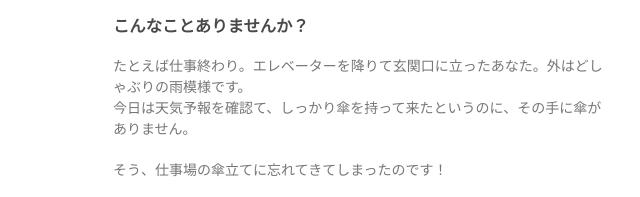
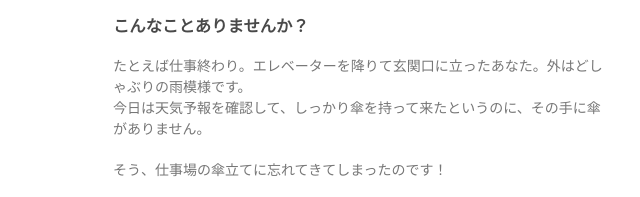
Before and after one commit to kimura-m-29/with-umbrella, a plain HTML site: page index.html in a window 1280 px wide. Shown: the part 245-442 px from the top of the page, 457-1097 px from the left. Drawn offline with Linux system fonts and the light colour scheme.

Commit message:
Update index.html

```diff
--- a/index.html
+++ b/index.html
@@ -34,7 +34,7 @@
 <a name="%E3%81%93%E3%82%93%E3%81%AA%E3%81%93%E3%81%A8%E3%81%82%E3%82%8A%E3%81%BE%E3%81%9B%E3%82%93%E3%81%8B-1" class="anchor" href="#%E3%81%93%E3%82%93%E3%81%AA%E3%81%93%E3%81%A8%E3%81%82%E3%82%8A%E3%81%BE%E3%81%9B%E3%82%93%E3%81%8B-1"><span class="octicon octicon-link"></span></a>こんなことありませんか？</h3>
 
 <p>たとえば仕事終わり。エレベーターを降りて玄関口に立ったあなた。外はどしゃぶりの雨模様です。<br>
-今日は天気予報を確認て、しっかり傘を持って来たというのに、その手に傘がありません。</p>
+今日は天気予報を確認して、しっかり傘を持って来たというのに、その手に傘がありません。</p>
 
 <p>そう、仕事場の傘立てに忘れてきてしまったのです！</p>
 
```
